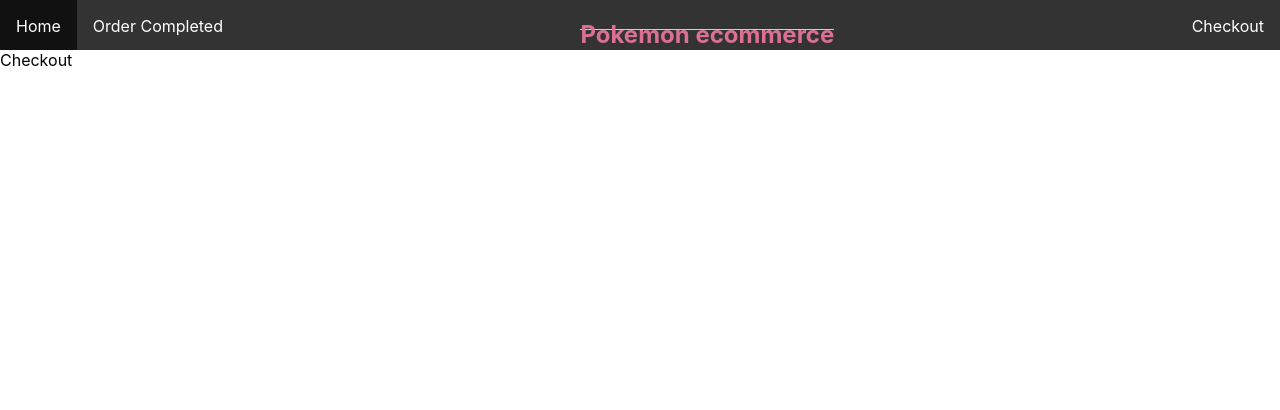
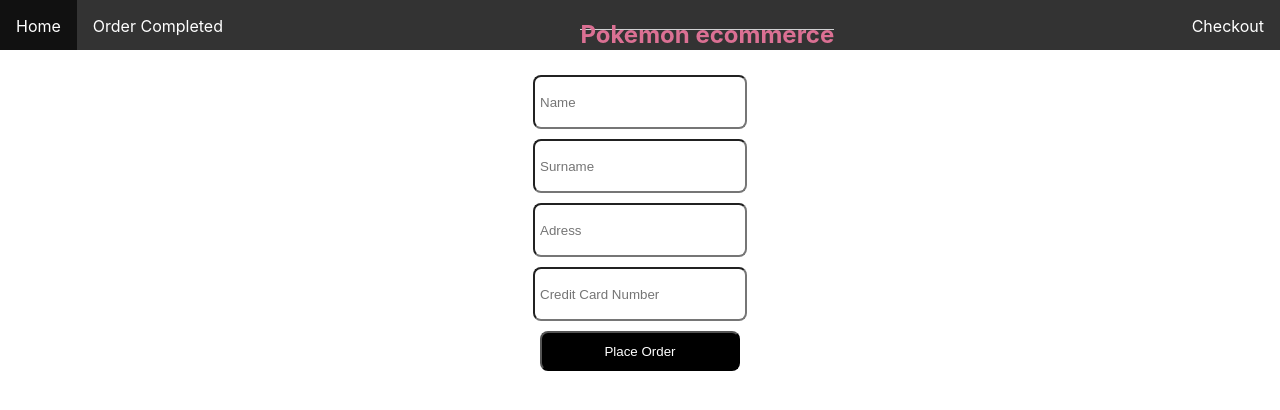
Before and after one commit to hsevket/pokemon-ecommerce-1, a React (Create React App) app: page /checkout in a window 1280 px wide. Shown: the top 410 px of the page. Built offline with nearby package versions, Linux system fonts and the light colour scheme; no server answers.

Commit message:
order Completed, checkout and congratulations pages have been  designed

```diff
--- a/src/App.js
+++ b/src/App.js
@@ -6,6 +6,7 @@
 import { Details } from "./Details";
 import { OrderCompleted } from "./OrderCompleted/OrderCompleted";
 import { ShoppingCart } from "./ShoppingCart/ShoppingCart";
+import {Congradulation} from "./Congratulation";
 
 const Title = styled.h1`
   font-size: 1.5em;
@@ -98,6 +99,9 @@
           <Route path="/shopping-cart">
             <ShoppingCart />
           </Route>
+          <Route path="/congratulation">
+            <Congradulation />
+          </Route>
           <Route path="/checkout">
             <Checkout />
           </Route>
--- a/src/Checkout/Checkout.js
+++ b/src/Checkout/Checkout.js
@@ -1,3 +1,57 @@
+import styled from "styled-components";
+import {useState} from "react";
+// import {Link } from "react-router-dom";
+
+const InputWrapper = styled.form`
+  display: flex;
+  flex-direction:column;
+  align-items: center;
+  justify-content: center;
+  margin-top: 20px;
+  input {
+    width: 200px;
+    height: 40px;
+    border-radius: 8px;
+    margin: 5px;
+    padding: 5px;
+  }
+  button{
+    background-color: black;
+    color: white;
+    width: 200px;
+    height: 40px;
+    border-radius: 8px;
+    margin: 5px;
+    padding: 5px;
+    a {
+      color: white;
+      text-decoration: none;
+    }
+    &:hover{
+      background-color: gray;
+
+    }
+  }
+`;
+
+
 export function Checkout() {
-  return <div>Checkout</div>;
+const [name, setName] = useState();
+const [surname, setSurname] = useState();
+const [address, setAddress] = useState();
+const [credit, setCredit] = useState();
+
+  return <div>
+    <InputWrapper action="/order-completed" >
+      <input type="text" placeholder="Name" value={name} onChange={(e) => setName(e.target.value)}/>
+      <input type="text" placeholder="Surname" value={surname} onChange={(e) => setSurname(e.target.value)} />
+      <input type="text" placeholder="Adress" value={address} onChange={(e) => setAddress(e.target.value)}/>
+      <input type="number" placeholder="Credit Card Number" value={credit} onChange={(e) => setCredit(e.target.value)}/>
+      <button type="submit" onClick={() => {
+        const user = {name: name || '', surname: surname || '', credit: credit|| '', address: address|| '' };
+        localStorage.setItem('user', JSON.stringify(user));
+      }}>Place Order</button>
+    </InputWrapper>
+  </div>
+
 }
--- /dev/null
+++ b/src/Congratulation/Congratulation.js
@@ -0,0 +1,15 @@
+import styled from "styled-components";
+
+const Message = styled.div`
+    display: flex;
+    flex-direction: column;
+    align-items: center;
+`;
+
+export function Congradulation (){
+    const user = JSON.parse(localStorage.getItem('user'));
+    return <Message>
+        <h1> Congratulations {user.name.toUpperCase()} {user.surname.toUpperCase()}</h1>
+        <p> your order has been placed</p>
+    </Message>
+}
--- /dev/null
+++ b/src/Congratulation/index.js
@@ -0,0 +1 @@
+export {Congradulation} from "./Congratulation";
--- a/src/Details/index.js
+++ b/src/Details/index.js
@@ -29,6 +29,7 @@
           .then((responses) => Promise.all(responses.map((res) => res.json())))
           .then((abilityData) =>
             setData({ ...pokemonData, abilities: abilityData })
+
           );
       });
   }, [id]);
--- a/src/OrderCompleted/OrderCompleted.js
+++ b/src/OrderCompleted/OrderCompleted.js
@@ -1,3 +1,34 @@
+import {Link} from "react-router-dom";
+import styled from "styled-components";
+import {Cart} from "./components/cart";
+
+const User = styled.div`
+  display: flex;
+  flex-direction: column;
+  justify-content: center;
+  align-items: center;
+
+`;
+
+const handleComplete = () => {
+  localStorage.removeItem("cart");
+
+}
+
 export function OrderCompleted() {
-  return <div>OrderCompleted</div>;
+
+const user = JSON.parse(localStorage.getItem('user'));
+const cart = JSON.parse(localStorage.getItem('cart'));
+  return <User>
+    <div> {user.name.toUpperCase()} {user.surname.toUpperCase()}</div>
+
+    {cart && cart.map(x =>
+        <Cart key={x.name}
+              name={x.name.toUpperCase()}
+              price={x.price}
+              quantity={x.quantity}/>
+    )}
+    <h1>Total Price: { cart && cart.reduce((acc, current) => acc + current.price * current.quantity, 0)} Euro</h1>
+    <Link to="/congratulation"><button type="button" onClick={handleComplete}>Complete The Order</button></Link>
+  </User>
 }
--- /dev/null
+++ b/src/OrderCompleted/components/cart.js
@@ -0,0 +1,21 @@
+import styled from 'styled-components';
+
+const CartWrapper = styled.div`
+    display: flex;
+    flex-direction: row;
+    justify-content: space-around;
+    align-items: center;
+    span{
+        margin: 10px;
+
+    }
+`
+
+export function Cart ({name, price, quantity}){
+    return <CartWrapper>
+        <span>{name}</span>
+        <span>{price} X {quantity}</span>
+        <span> {price*quantity} Euro</span>
+    </CartWrapper>
+
+}
--- a/src/ShoppingCart/ShoppingCart.js
+++ b/src/ShoppingCart/ShoppingCart.js
@@ -30,6 +30,7 @@
   const handleRemove = (name) => {
     setCart(removeFromCart(name));
   };
+
   if (cart.length === 0) {
     return (
       <LayoutStyle>
@@ -55,7 +56,7 @@
         </ScrollStyle>
       </PanelStyle>
       <PanelStyle>
-        <Total total={cart.reduce((acc, current) => acc + current.price, 0)} />
+        <Total total={cart.reduce((acc, current) => acc + current.price * current.quantity, 0)} />
       </PanelStyle>
     </LayoutStyle>
   );
--- a/src/ShoppingCart/components/Card.js
+++ b/src/ShoppingCart/components/Card.js
@@ -40,7 +40,7 @@
       </div>
       <CardPriceStyle>
         <p>{quantity}</p>
-        <p>{price}</p>
+        <p>{price * quantity}</p>
       </CardPriceStyle>
     </CardStyle>
     <HRStyle />
--- a/src/ShoppingCart/components/Total.js
+++ b/src/ShoppingCart/components/Total.js
@@ -1,4 +1,5 @@
 import styled from "styled-components";
+import { Link } from "react-router-dom";
 import { HRStyle } from "./Hr";
 
 const TotalItemStyle = styled.div`
@@ -41,6 +42,7 @@
       <strong>{total}</strong>
     </TotalItemStyle>
     <HRStyle />
-    <CheckoutButton>Checkout</CheckoutButton>
+    <Link to="/checkout">
+    <CheckoutButton>Checkout</CheckoutButton></Link>
   </div>
 );
--- /dev/null
+++ b/src/ShoppingCart/index.js
@@ -0,0 +1 @@
+export { ShoppingCart } from './ShoppingCart';
--- a/src/common/pokemonStorage.js
+++ b/src/common/pokemonStorage.js
@@ -1,17 +1,21 @@
 const STORAGE_KEY = "cart";
 
 export const getCartItems = () => {
-  try {
+
     const cartStorage = localStorage.getItem(STORAGE_KEY);
-    return JSON.parse(cartStorage);
-  } catch (e) {
-    return [];
-  }
+    return JSON.parse(cartStorage) || [];
+
 };
 
 export const addToCart = (item) => {
   const cartStorage = getCartItems();
-  cartStorage.push(item);
+  if(cartStorage.filter(e => e.name === item.name).length > 0){
+    const itemIndex = cartStorage.findIndex(x => x.name === item.name);
+    cartStorage[itemIndex].quantity += 1;
+  }else{
+    cartStorage.push(item);
+  }
+
   localStorage.setItem(STORAGE_KEY, JSON.stringify(cartStorage));
 };
 
```
Also changed, not shown: 1 other file (tests, documents, lock files or other folders).
